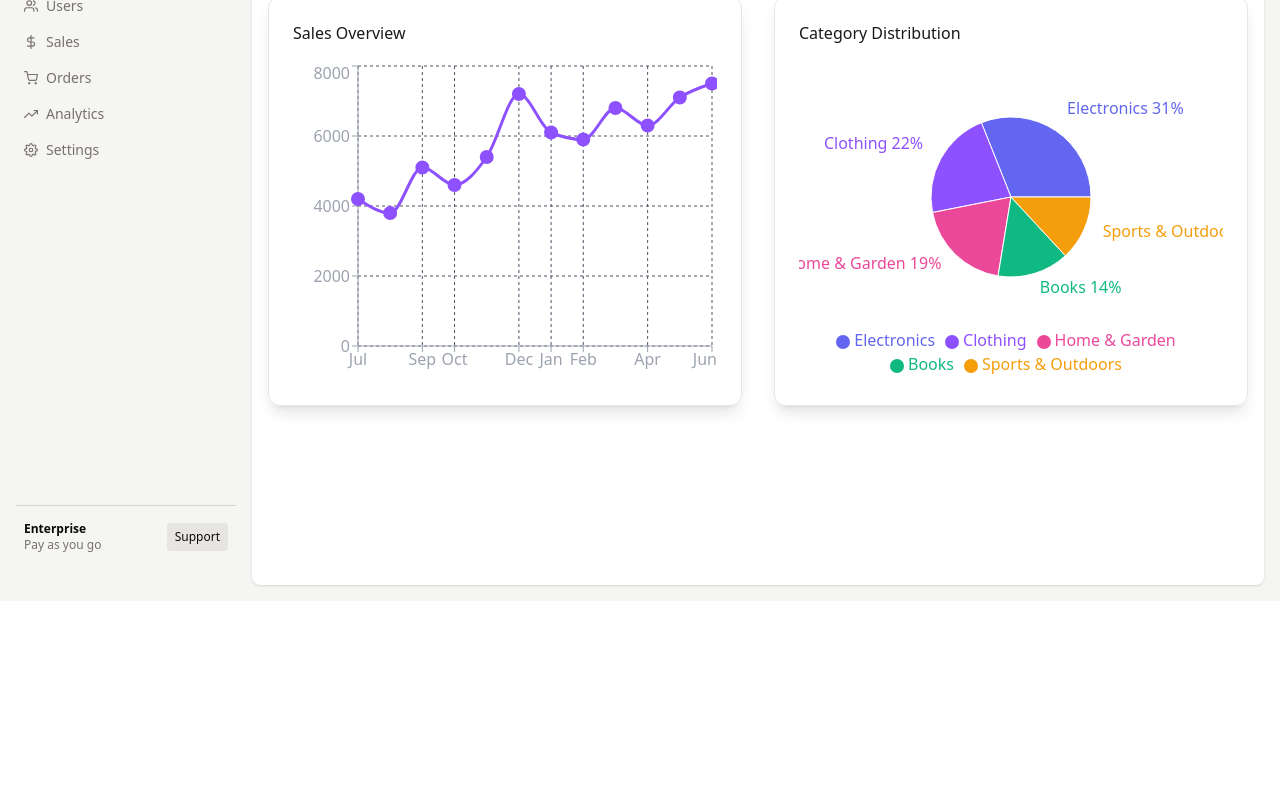
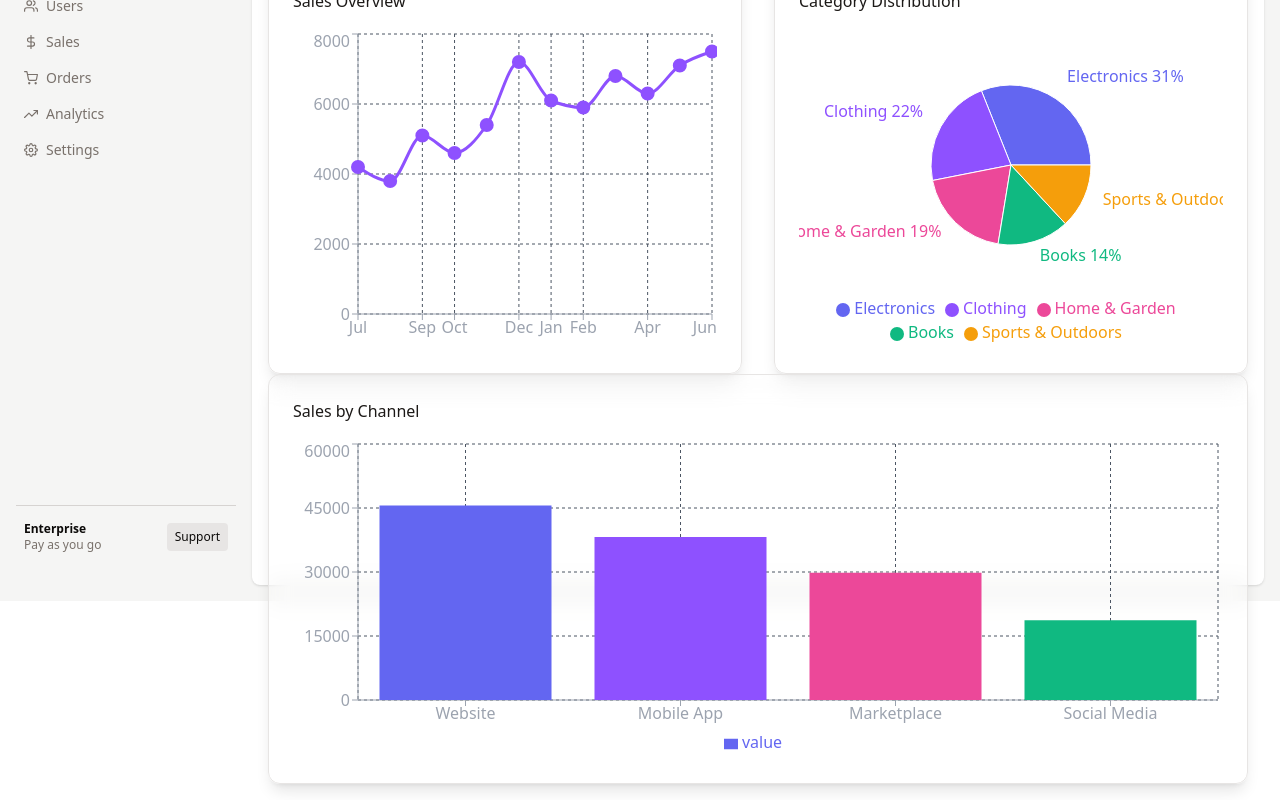
Before and after one commit to PikuzaMarie/admin-dashboard, a React (Vite) app: page / in a window 1280 px wide. Shown: the part 231-1031 px from the top of the page. Before the commit the page ends 832 px from the top, so only its background shows below. Built offline with nearby package versions, Linux system fonts and the light colour scheme.

Commit message:
feat: create sales channel chart

```diff
--- /dev/null
+++ b/src/components/Dashboard/SalesChannelChart.tsx
@@ -0,0 +1,40 @@
+import React from 'react';
+import {
+  Bar,
+  BarChart,
+  CartesianGrid,
+  Cell,
+  Legend,
+  Tooltip,
+  XAxis,
+  YAxis,
+} from 'recharts';
+
+import { COLORS, SALES_CHANNEL_DATA } from '../../constants';
+import { ChartContainer } from './ChartContainer';
+
+export const SalesChannelChart: React.FC = () => {
+  return (
+    <ChartContainer title="Sales by Channel">
+      <BarChart data={SALES_CHANNEL_DATA}>
+        <CartesianGrid strokeDasharray="3 3" stroke="#4B5563" />
+        <XAxis dataKey="name" stroke="#9CA3AF" />
+        <YAxis stroke="#9CA3AF" />
+        <Tooltip
+          contentStyle={{
+            backgroundColor: 'lightgrey',
+            borderColor: 'lightgrey',
+            borderRadius: '4px',
+          }}
+          itemStyle={{ color: 'black', fontWeight: 'bold' }}
+        />
+        <Legend />
+        <Bar dataKey={'value'} fill={COLORS.blue}>
+          {SALES_CHANNEL_DATA.map((item, index) => (
+            <Cell key={`cell-${index}`} fill={item.color} />
+          ))}
+        </Bar>
+      </BarChart>
+    </ChartContainer>
+  );
+};
--- a/src/pages/Home/index.tsx
+++ b/src/pages/Home/index.tsx
@@ -2,6 +2,7 @@ import { motion } from 'framer-motion';
 
 import { Dashboard } from '../../components/Dashboard';
 import { CategoryDistributionChart } from '../../components/Dashboard/CategoryDistributionChart';
+import { SalesChannelChart } from '../../components/Dashboard/SalesChannelChart';
 import { SalesOverviewChart } from '../../components/Dashboard/SalesOverviewChart';
 import { StatCard } from '../../components/Dashboard/StatCard';
 import { STAT_CARDS } from '../../constants';
@@ -10,7 +11,7 @@ export const HomePage: React.FC = () => {
   return (
     <Dashboard title="Home">
       <motion.div
-        className="mb-8 grid grid-cols-1 gap-5 sm:grid-cols-2 lg:grid-cols-4"
+        className="grid grid-cols-1 gap-5 sm:grid-cols-2 lg:grid-cols-4"
         initial={{ opacity: 0, y: 20 }}
         animate={{ opacity: 1, y: 0 }}
         transition={{ duration: 1 }}
@@ -23,6 +24,8 @@ export const HomePage: React.FC = () => {
         <SalesOverviewChart />
         <CategoryDistributionChart />
       </div>
+
+      <SalesChannelChart />
     </Dashboard>
   );
 };
```
